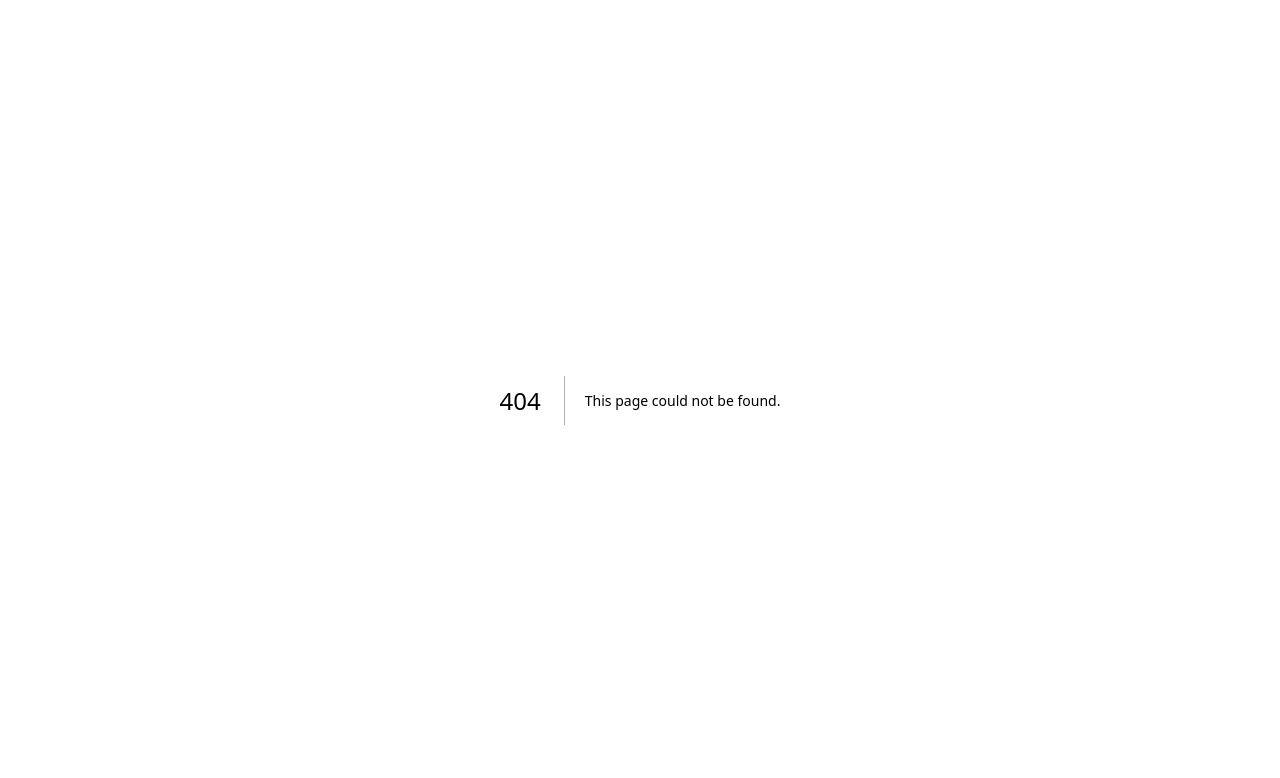
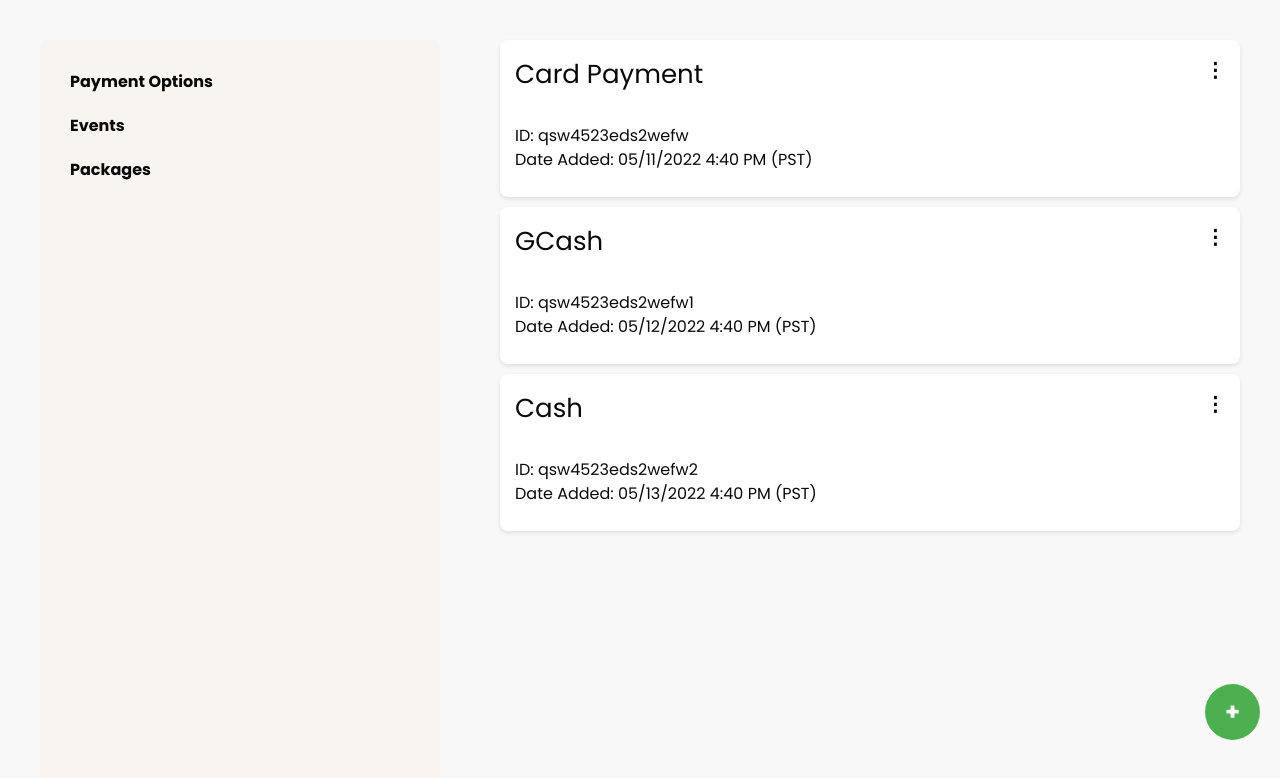
Before and after one commit to Oniely/luma-bookings, a Next.js app: page /other-settings in a window 1280 px wide. Before the commit this address had no page. Shown: the top 778 px of the page. Built offline with nearby package versions, Linux system fonts and the light colour scheme.

Commit message:
readded page for payment options

```diff
--- /dev/null
+++ b/src/app/(admin)/other-settings/page.tsx
@@ -0,0 +1,5 @@
+import PaymentOption from "@/components/AdminUI/PaymentOption";
+
+export default function Page(){
+    return (<PaymentOption />)
+}
```
